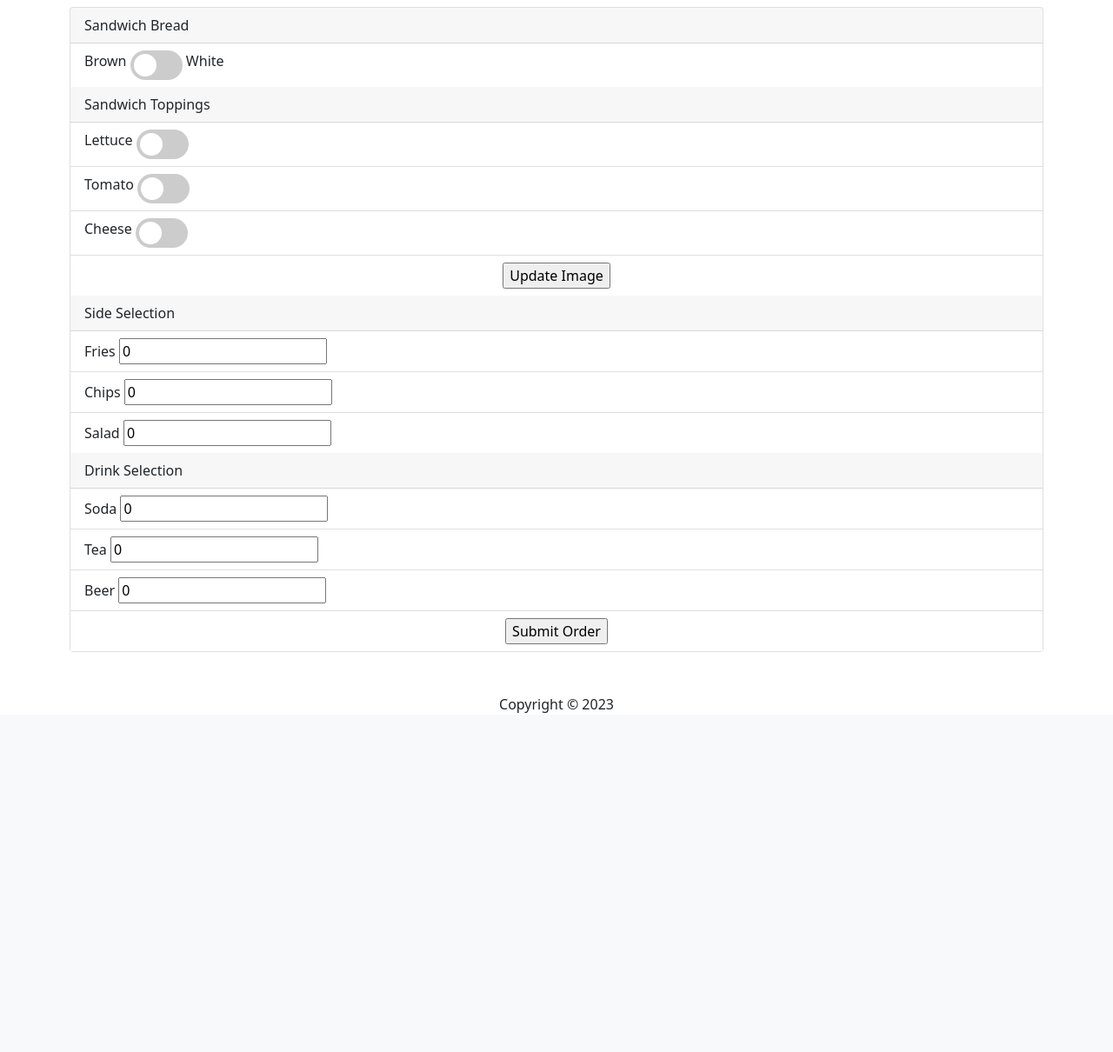
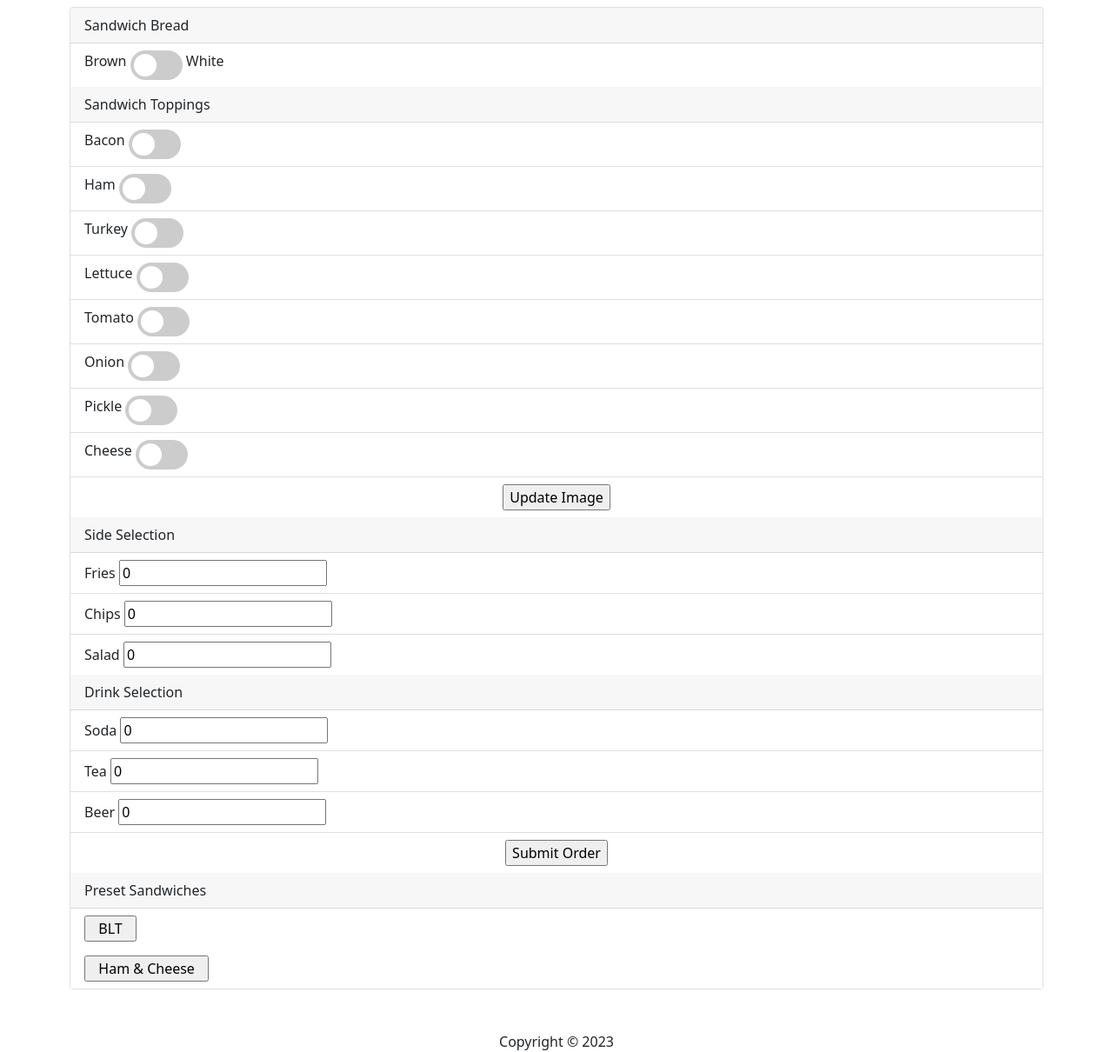
Before and after one commit to maxwell-kepler/Bros-In-A-Bun, a PHP site: page /Create-order.php in a window 1280 px wide. Shown: the part 572-1782 px from the top of the page at 87% size. Before the commit the page ends 1392 px from the top, so only its background shows below. Run offline with PHP 8.4, Linux system fonts and the light colour scheme.

Commit message:
Added sandwich recipes, and more images (#9)
added recipes to create-order, added image tags to css

```diff
--- a/customer/Create-order.php
+++ b/customer/Create-order.php
@@ -18,14 +18,29 @@ if(!(isset($_POST['submit']) || isset($_POST['submitOrder']))){
 
 <?php
 if(isset($_POST['submitOrder'])){
-    $sandArr = ["type" => 0, "tomato" => 0, "lettuce" => 0, "cheese" => 0];
+    $sandArr = [
+        "type" => 0,
+        "bacon" => 0,
+        "ham" => 0,
+        "turkey" => 0,
+        "cheese" => 0,
+        "onion" => 0,
+        "pickle" => 0,
+        "tomato" => 0,
+        "lettuce" => 0
+    ];
     $sideArr = ["fries" => 0, "chips" => 0, "salad" => 0];
     $drinkArr = ["soda" => 0, "tea" => 0, "beer" => 0];
 
     $sandArr["type"] = isset($_POST['white']) ? "white" : "brown";
+    $sandArr["bacon"] = isset($_POST['bacon']) ? 1 : 0;
+    $sandArr["ham"] = isset($_POST['ham']) ? 1 : 0;
+    $sandArr["turkey"] = isset($_POST['turkey']) ? 1 : 0;
+    $sandArr["cheese"] = isset($_POST['cheese']) ? 1 : 0;
+    $sandArr["onion"] = isset($_POST['onion']) ? 1 : 0;
+    $sandArr["pickle"] = isset($_POST['pickle']) ? 1 : 0;
     $sandArr["tomato"] = isset($_POST['tomato']) ? 1 : 0;
     $sandArr["lettuce"] = isset($_POST['lettuce']) ? 1 : 0;
-    $sandArr["cheese"] = isset($_POST['cheese']) ? 1 : 0;
 
     $sideArr['fries'] = (filter_input(INPUT_POST, 'fries', FILTER_SANITIZE_NUMBER_INT) > 0) ? filter_input(INPUT_POST, 'fries', FILTER_SANITIZE_NUMBER_INT) : $_POST['fries'] = 0;
     $sideArr['chips'] = (filter_input(INPUT_POST, 'chips', FILTER_SANITIZE_NUMBER_INT) > 0) ? filter_input(INPUT_POST, 'chips', FILTER_SANITIZE_NUMBER_INT) : $_POST['chips'] = 0;
@@ -49,15 +64,56 @@ if(isset($_POST['submitOrder'])){
 }
 ?>
 
+<?php
+if(isset($_POST['submitBLT'])){
+    $_POST['white'] = 1;
+
+    $_POST['bacon'] = 1;
+    unset($_POST['ham']);
+    unset($_POST['turkey']);
+
+    unset($_POST['cheese']);
+    $_POST['lettuce'] = 1;
+    unset($_POST['onion']);
+    unset($_POST['pickle']);
+    $_POST['tomato'] = 1;
+}
+?>
+
+<?php
+if(isset($_POST['submitHC'])){
+    unset($_POST['white']);
+
+    unset($_POST['bacon']);
+    $_POST['ham'] = 1;
+    unset($_POST['turkey']);
+
+    $_POST['cheese'] = 1;
+    unset($_POST['lettuce']);
+    unset($_POST['onion']);
+    unset($_POST['pickle']);
+    unset($_POST['tomato']);
+}
+?>
+
 <section style="height: 500px">
     <img class="imgBaseBrown" src="../img/Sandwich/brown-bread.jpg" hidden/>
     <img class="imgBaseWhite" src="../img/Sandwich/white-bread.png" hidden/>
+
+    <img class="imgBacon" src="../img/Sandwich/bacon.png" hidden/>
+    <img class="imgHam" src="../img/Sandwich/ham.png" hidden/>
+    <img class="imgTurkey" src="../img/Sandwich/turkey.png" hidden/>
+
+    <img class="imgCheese" src="../img/Sandwich/cheese.png" hidden>
     <img class="imgLettuce" src="../img/Sandwich/lettuce.png" hidden/>
+    <img class="imgOnion" src="../img/Sandwich/onion.png" hidden/>
+    <img class="imgPickle1" src="../img/Sandwich/pickle.png" hidden/>
+    <img class="imgPickle2" src="../img/Sandwich/pickle.png" hidden/>
     <img class="imgTomato1" src="../img/Sandwich/tomato.png" hidden>
     <img class="imgTomato2" src="../img/Sandwich/tomato.png" hidden>
-    <img class="imgCheese" src="../img/Sandwich/cheese.png" hidden>
+
     <?php
-    if (isset($_POST['submit']) || isset($_POST['submitOrder'])){
+    if (isset($_POST['submit']) || isset($_POST['submitOrder']) || isset($_POST['submitBLT']) || isset($_POST['submitHC'])){
         if(isset($_POST['white'])){
             ?>
             <img class="imgBaseWhite" src="../img/Sandwich/white-bread.png" />
@@ -83,9 +139,36 @@ if(isset($_POST['submitOrder'])){
             <img class="imgLettuce" src="../img/Sandwich/lettuce.png">
         <?php
         }
+        if(isset($_POST['bacon'])){
+            ?>
+            <img class="imgBacon" src="../img/Sandwich/bacon.png">
+        <?php
+        }
+        if(isset($_POST['ham'])){
+            ?>
+            <img class="imgHam" src="../img/Sandwich/ham.png">
+        <?php
+        }
+        if(isset($_POST['turkey'])){
+            ?>
+            <img class="imgTurkey" src="../img/Sandwich/turkey.png">
+        <?php
+        }
+        if(isset($_POST['onion'])){
+            ?>
+            <img class="imgOnion" src="../img/Sandwich/onion.png">
+        <?php
+        }
+        if(isset($_POST['pickle'])){
+            ?>
+            <img class="imgPickle1" src="../img/Sandwich/pickle.png"/>
+            <img class="imgPickle2" src="../img/Sandwich/pickle.png"/>
+        <?php
+        }
     }
 ?>
 </section>
+
 <section>
     <div class="card" style="width: 70rem;">
         <form action="<?php echo htmlspecialchars($_SERVER['PHP_SELF']); ?>" method="POST">
@@ -110,6 +193,27 @@ if(isset($_POST['submitOrder'])){
             <div>
                 <ul class="list-group list-group-flush">
                     <li class="list-group-item">
+                        <label for="bacon">Bacon</label>
+                        <label class="switch">
+                            <input type="checkbox" name="bacon" <?php if(isset($_POST['bacon'])) echo "checked='checked'"; ?>>
+                            <span class="slider round"></span>
+                        </label>
+                    </li>
+                    <li class="list-group-item">
+                        <label for="ham">Ham</label>
+                        <label class="switch">
+                            <input type="checkbox" name="ham" <?php if(isset($_POST['ham'])) echo "checked='checked'"; ?>>
+                            <span class="slider round"></span>
+                        </label>
+                    </li>
+                    <li class="list-group-item">
+                        <label for="turkey">Turkey</label>
+                        <label class="switch">
+                            <input type="checkbox" name="turkey" <?php if(isset($_POST['turkey'])) echo "checked='checked'"; ?>>
+                            <span class="slider round"></span>
+                        </label>
+                    </li>
+                    <li class="list-group-item">
                         <label for="lettuce">Lettuce</label>
                         <label class="switch">
                             <input type="checkbox" name="lettuce" <?php if(isset($_POST['lettuce'])) echo "checked='checked'"; ?>>
@@ -120,6 +224,20 @@ if(isset($_POST['submitOrder'])){
                         <label for="tomato">Tomato</label>
                         <label class="switch">
                             <input type="checkbox" name="tomato" <?php if(isset($_POST['tomato'])) echo "checked='checked'"; ?>>
+                            <span class="slider round"></span>
+                        </label>
+                    </li>
+                    <li class="list-group-item">
+                        <label for="onion">Onion</label>
+                        <label class="switch">
+                            <input type="checkbox" name="onion" <?php if(isset($_POST['onion'])) echo "checked='checked'"; ?>>
+                            <span class="slider round"></span>
+                        </label>
+                    </li>
+                    <li class="list-group-item">
+                        <label for="pickle">Pickle</label>
+                        <label class="switch">
+                            <input type="checkbox" name="pickle" <?php if(isset($_POST['pickle'])) echo "checked='checked'"; ?>>
                             <span class="slider round"></span>
                         </label>
                     </li>
@@ -157,6 +275,7 @@ if(isset($_POST['submitOrder'])){
             <div class="card-header">
                 Drink Selection
             </div>
+            <div>
                 <ul class="list-group list-group-flush">
                     <li class="list-group-item">
                         <label for="soda">Soda</label>
@@ -175,6 +294,23 @@ if(isset($_POST['submitOrder'])){
                     </li>
                 </ul>
             </div>
+            <div class="card-header">
+                Preset Sandwiches
+            </div>
+            <div>
+                <ul class="list-group list-group-flush">
+                    <li class="list-group-item">
+                        <input type="submit" value="  BLT  " name="submitBLT">
+                    </li>
+                </ul>
+            </div>
+            <div>
+                <ul class="list-group list-group-flush">
+                    <li class="list-group-item">
+                        <input type="submit" value="  Ham & Cheese  " name="submitHC">
+                    </li>
+                </ul>
+            </div>
         </form>
     </div>
 </section>
```
Also changed, not shown: mystyle.css (+64 -13 lines), img/Sandwich/bacon.png (added), img/Sandwich/ham.png (added), img/Sandwich/onion.png (added), img/Sandwich/pickle.png (added), img/Sandwich/turkey.png (added).
